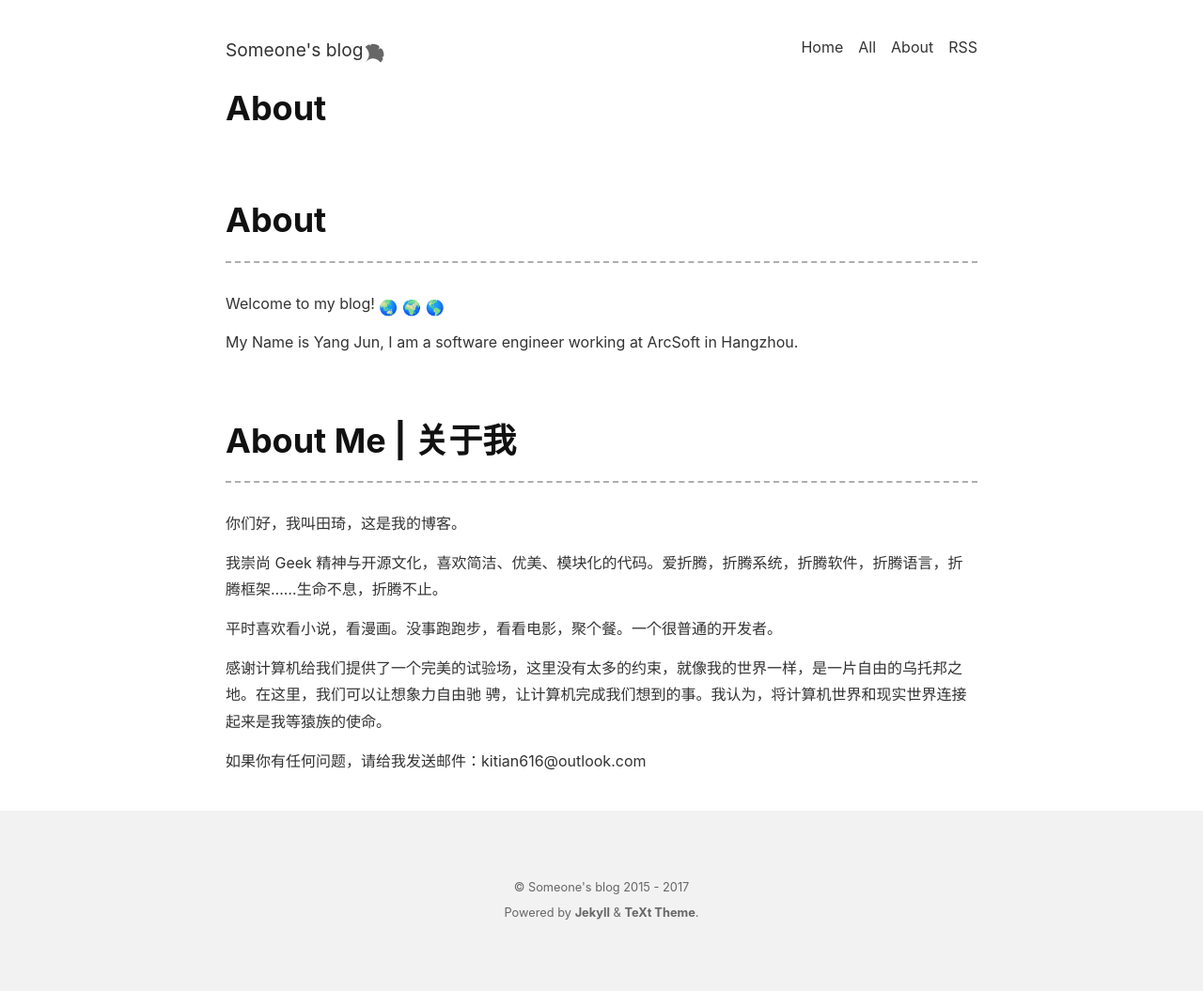
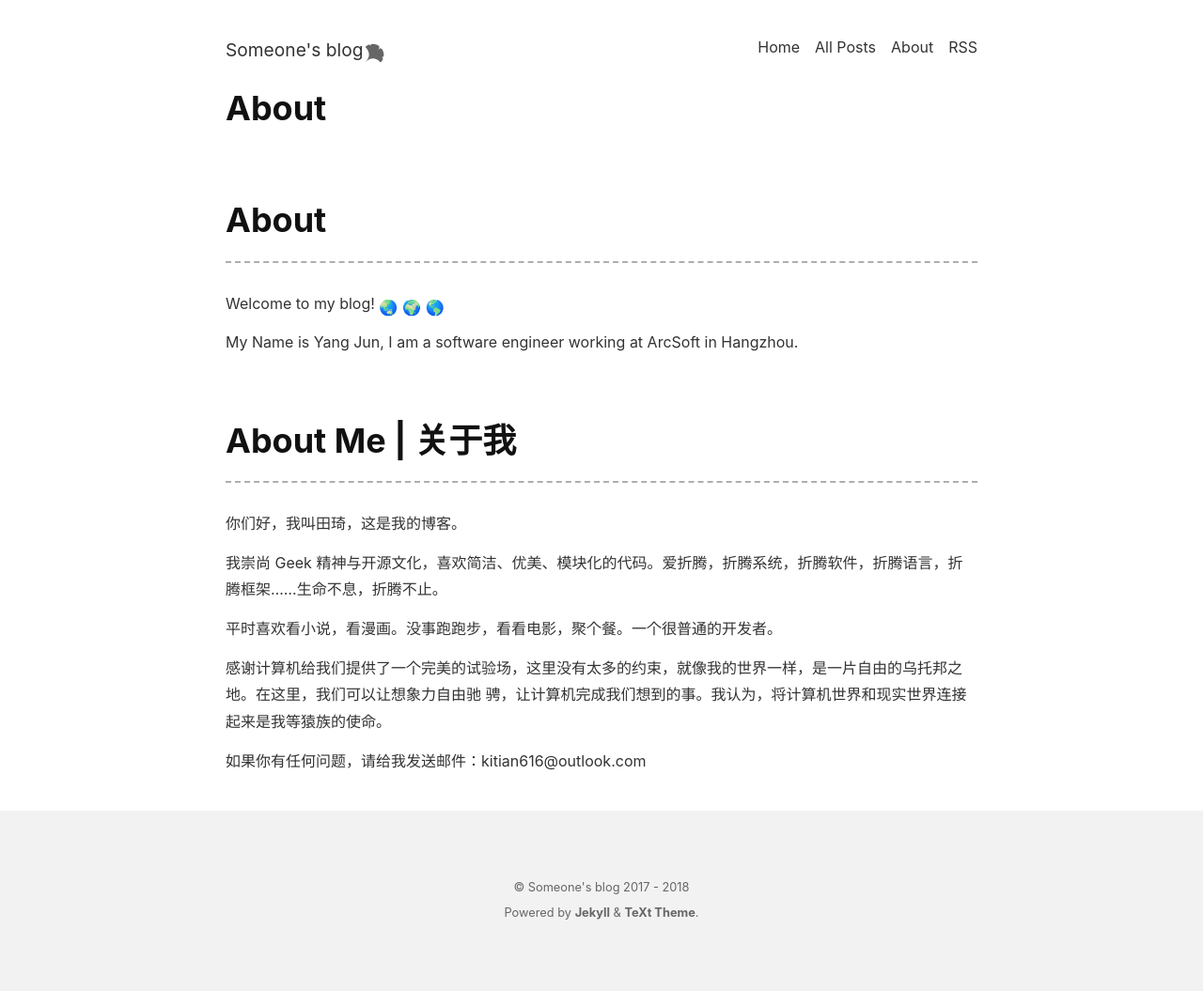
Before and after one commit to jyneo/jyneo.github.io, a Jekyll site: the page built from about.md, in a window 1280 px wide. Shown: the whole page at 94% size. Built offline with Jekyll 4.4.1, drawn with Linux system fonts in a browser that asks for light colours; nearby versions of some CDN libraries; emoji names are drawn with the system emoji font; our own code applies the rules of GitHub Pages for plain Markdown files.

Commit message:
update locale.yml

```diff
--- a/_data/locale.yml
+++ b/_data/locale.yml
@@ -5,7 +5,7 @@ NAV:
     zh-Hans: "主页"
     zh-Hant: "主頁"
   ALL:
-    en:      "All"
+    en:      "All Posts"
     zh:      "归档"
     zh-Hans: "归档"
     zh-Hant: "歸檔"
@@ -21,7 +21,7 @@ READMORE:
   zh-Hans: "点我阅读更多..."
   zh-Hant: "「點我閱讀更多」"
 
-COPYRIGHT_DATES: "2015 - 2017"
+COPYRIGHT_DATES: "2017 - 2018"
 
 LAST_UPDATED:
   en:      "Last updated"
```
